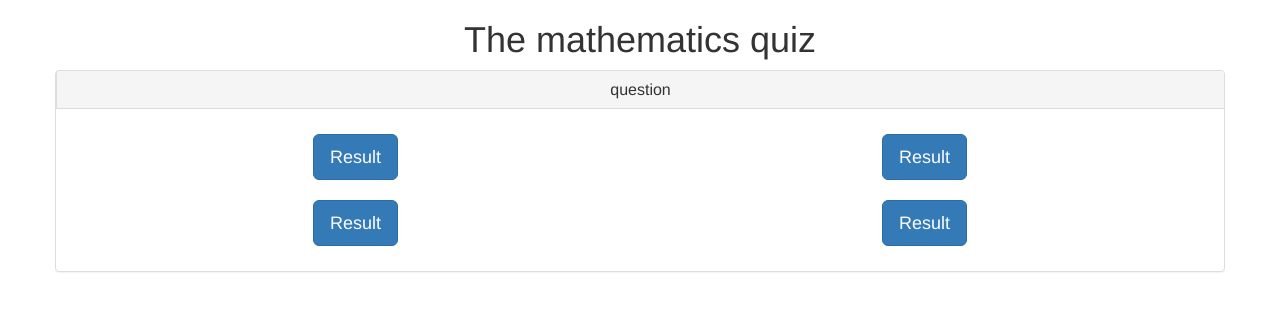
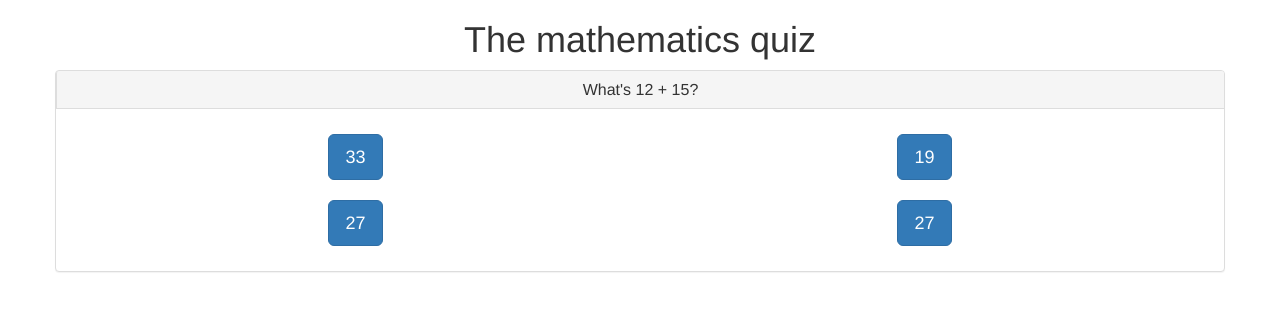
Before and after one commit to ivosahlik/vuejs-mathematics-quiz-cz-en, a Vue app: page / in a window 1280 px wide. Shown: the top 310 px of the page. Built offline with nearby package versions, Linux system fonts and the light colour scheme.

Commit message:
feature-4/add-logic - added logic

```diff
--- a/src/App.vue
+++ b/src/App.vue
@@ -8,7 +8,7 @@
 
     <div class="row">
       <div>
-        <component v-bind:is="mode" @confirmed="mode = 'app-question'"></component>
+        <component v-bind:is="mode" @answered="answered($event)" @confirmed="mode = 'app-question'"></component>
       </div>
     </div>
   </div>
@@ -29,7 +29,14 @@ export default {
     }
   },
   methods: {
-
+    answered (isCorrect) {
+      if (isCorrect) {
+        this.mode = 'app-answer'
+      } else {
+        this.mode = 'app-question'
+        alert('Wrong, try again!')
+      }
+    }
   }
 }
 </script>
--- a/src/components/Question.vue
+++ b/src/components/Question.vue
@@ -4,30 +4,94 @@
       <h3 class="panel-title text-center">{{ question }}</h3>
     </div>
     <div class="panel-body">
-      <div class="col-xs-12 col-sm-6 text-center">
-        <button class="btn btn-primary btn-lg btn-margin" @click="">Result</button>
-      </div>
-      <div class="col-xs-12 col-sm-6 text-center">
-        <button class="btn btn-primary btn-lg btn-margin" @click="">Result</button>
-      </div>
-      <div class="col-xs-12 col-sm-6 text-center">
-        <button class="btn btn-primary btn-lg btn-margin" @click="">Result</button>
-      </div>
-      <div class="col-xs-12 col-sm-6 text-center">
-        <button class="btn btn-primary btn-lg btn-margin" @click="">Result</button>
+      <div class="col-xs-12 col-sm-6 text-center" v-for="n in COUNT_LOOP" :key="n">
+        <button class="btn btn-primary btn-lg btn-margin" @click="onAnswer(n)">{{resultNum(n)}}</button>
       </div>
     </div>
   </div>
 </template>
 
 <script>
+const MODE_ADDITION = 1
+const MODE_SUBTRACTION = 2
+const MODE_MULTIPLE = 3
+const NUMBER_MAX = 100
+const NUMBER_MIN = 1
+
 export default {
   name: 'Question',
   data () {
     return {
-      question: 'question'
+      question: 'Oops, an error ocurred :/',
+      COUNT_LOOP: 4,
+      MODE_MAX: 3,
+      MODE_MIN: 1,
+      btnData: [
+        { correct: true, answer: 0 },
+        { correct: false, answer: 0 },
+        { correct: false, answer: 0 },
+        { correct: false, answer: 0 }
+      ]
     }
+  },
+
+  created () {
+    this.generateQuestion()
+  },
+
+  methods: {
+
+    generateQuestion () {
+      const firstNum = this.generateRandomNumber(NUMBER_MIN, NUMBER_MAX)
+      const secondNum = this.generateRandomNumber(NUMBER_MIN, NUMBER_MAX)
+      const modeNum = this.generateRandomNumber(this.MODE_MIN, this.MODE_MAX)
+
+      let correctAnswer = 0
+
+      switch (modeNum) {
+        case MODE_ADDITION:
+          correctAnswer = firstNum + secondNum
+          this.question = `What's ${firstNum} + ${secondNum}?`
+          break
+        case MODE_SUBTRACTION:
+          correctAnswer = firstNum - secondNum
+          this.question = `What's ${firstNum} - ${secondNum}?`
+          break
+        case MODE_MULTIPLE:
+          correctAnswer = firstNum * secondNum
+          this.question = `What's ${firstNum} * ${secondNum}?`
+          break
+        default:
+          correctAnswer = 0
+          this.question = 'Oops, an Error occurred :/'
+      }
+
+      for (var i = 0; i < this.COUNT_LOOP; i++) {
+        this.btnData[i].answer = this.generateRandomNumber(correctAnswer - 10, correctAnswer + 10, correctAnswer)
+        this.btnData[i].correct = false
+      }
+
+      const correctButton = this.generateRandomNumber(0, this.MODE_MAX)
+      this.btnData[correctButton].correct = true
+      this.btnData[correctButton].answer = correctAnswer
+    },
+
+    onAnswer (n) {
+      var isCorrect = this.btnData[n - 1].correct
+      this.$emit('answered', isCorrect)
+    },
+
+    generateRandomNumber (min, max) {
+      const randomNumber = Math.round(Math.random() * (max - min) + min)
+      return randomNumber
+    },
+
+    resultNum (n) {
+      return this.btnData[n - 1].answer
+    }
+
   }
+
 }
 </script>
 
```
